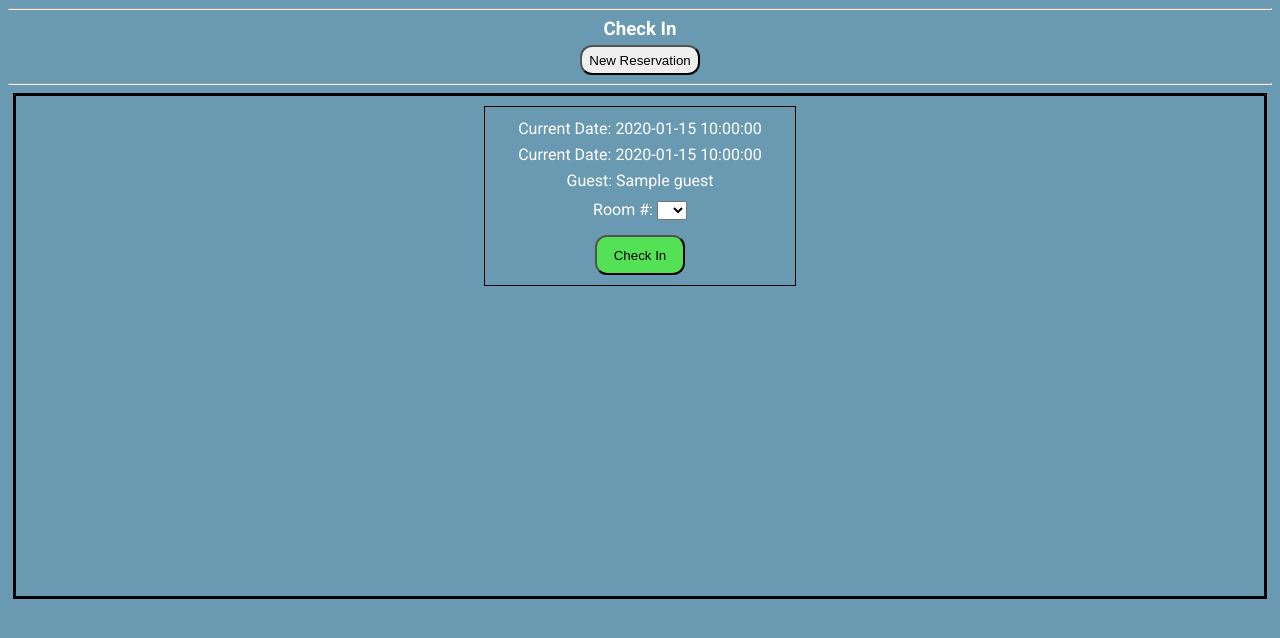
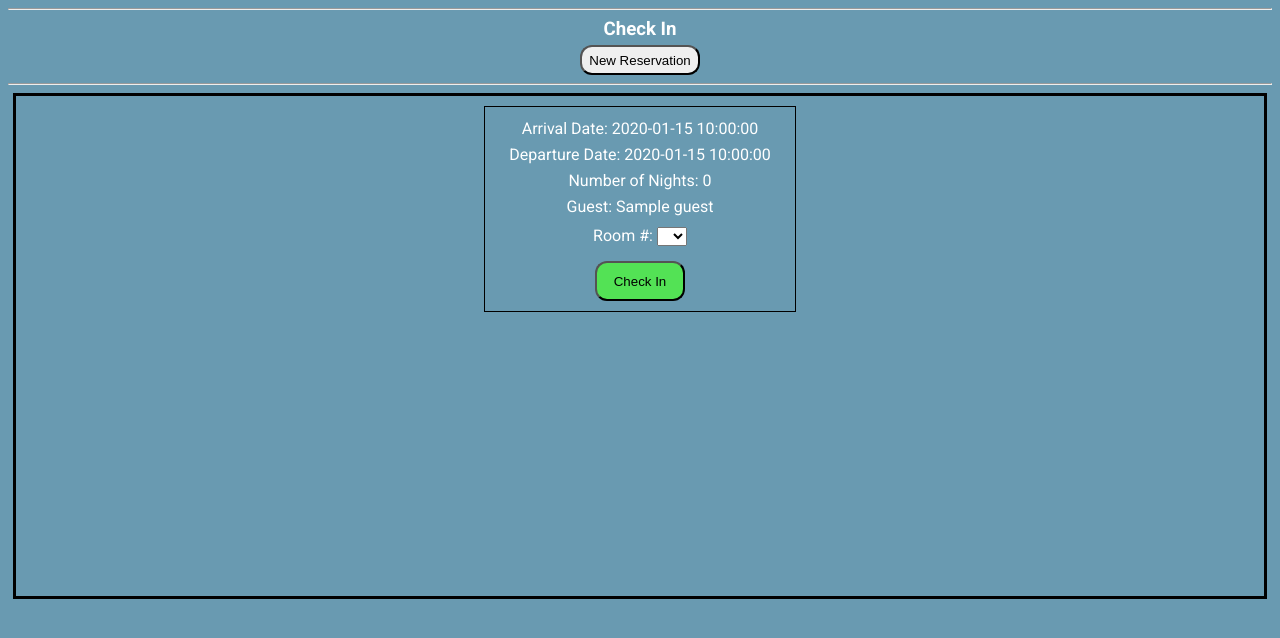
Before and after one commit to selsmie/honest-hotel, a Flask app: page /reservations/1/checkin in a window 1280 px wide. Shown: the part 140-778 px from the top of the page. Run offline with Flask 2, Linux system fonts and the light colour scheme; a database or web service that is not in the repository returns one stand-in record (values such as "Sample title"); some libraries are stand-ins or nearby versions.

Commit message:
added stay length to check in confirm screen

```diff
--- a/app/controllers/reservations_controller.py
+++ b/app/controllers/reservations_controller.py
@@ -98,7 +98,8 @@ def check_in(id):
     reservation = reservation_repository.select(id)
     guest = guest_repository.select(reservation.guest.id)
     rooms = room_repository.select_available()
-    return render_template('reservations/checkin.html', reservation=reservation, guest= guest, rooms=rooms)
+    stay_length = reservation_repository.stay_length(id)
+    return render_template('reservations/checkin.html', reservation=reservation, guest= guest, rooms=rooms, stay_length=stay_length)
 
 @reservations_blueprint.route('/reservations/<id>/checkin', methods=['POST'])
 def confirm(id):
--- a/app/templates/index.html
+++ b/app/templates/index.html
@@ -4,7 +4,7 @@
 <main id='title'>
   <header id='header'>
     <h1>Welcome to The Honest Hotel</h1>
-    <h2>Here to accomodate with honesty</h2>
+    <h2>Here to accommodate with honesty</h2>
   </header>
   <section id='stats'>
 
--- a/app/templates/reservations/checkin.html
+++ b/app/templates/reservations/checkin.html
@@ -13,10 +13,13 @@
   <form action="/reservations/{{ reservation.id }}/checkin", method='POST'>
     <section id='checkin'>
       <div id='arr_date'>
-        <p value='{{reservation.id}}'>Current Date: {{reservation.arrival_date}}</p>
+        <p value='{{reservation.id}}'>Arrival Date: {{reservation.arrival_date}}</p>
       </div>
       <div id='dep-date'>
-        <p value='{{reservation.id}}'>Current Date: {{reservation.departure_date}}</p>
+        <p value='{{reservation.id}}'>Departure Date: {{reservation.departure_date}}</p>
+      </div>
+      <div>
+        <p>Number of Nights: {{stay_length}}</p>
       </div>
       <div id='new-res-name'>
         <label for="name">Guest:</label>
```
